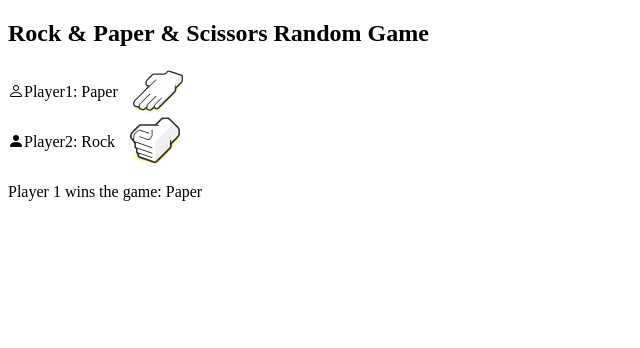
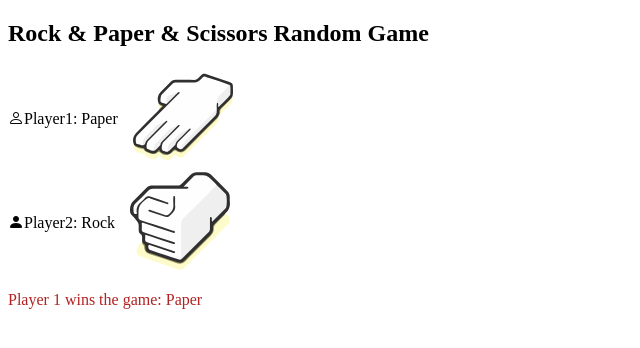
Before and after one commit to EduardoACalvo/Rock_paper_scissors, a Flask app: page / in a window 1280 px wide. Shown: the top 348 px of the page, without its empty margins (0-640 px from the left). Run offline with Flask 3, Linux system fonts and the light colour scheme.

Commit message:
Update index.html

```diff
--- a/templates/index.html
+++ b/templates/index.html
@@ -21,9 +21,8 @@
         {% endif %}
     {% endmacro %}
     {% set valor = "@2023" %}
-    {% set rock = '
-  <svg version="1.1" id="Layer_1" xmlns="http://www.w3.org/2000/svg" xmlns:xlink="http://www.w3.org/1999/xlink" x="0px" y="0px"
-	 viewBox="0 0 200.7 195.9" style="enable-background:new 0 0 200.7 195.9;" xml:space="preserve" width="50px" height="50px">
+    {% set rock = '<svg version="1.1" id="Layer_1" xmlns="http://www.w3.org/2000/svg" xmlns:xlink="http://www.w3.org/1999/xlink" x="0px" y="0px"
+	 viewBox="0 0 200.7 195.9" style="enable-background:new 0 0 200.7 195.9;" xml:space="preserve" width="100px" height="100px">
 <style type="text/css">
 	.st0{fill:#302E2F;}
 	.st1{opacity:0.5;fill:#FCF795;}
@@ -67,7 +66,7 @@
 </g>
 </svg>' %}
   {% set paper = '<svg version="1.1" id="Layer_1" xmlns="http://www.w3.org/2000/svg" xmlns:xlink="http://www.w3.org/1999/xlink" x="0px" y="0px"
-	 viewBox="0 0 243.7 210.5" style="enable-background:new 0 0 243.7 210.5;" xml:space="preserve" width="50px" height="50px">
+	 viewBox="0 0 243.7 210.5" style="enable-background:new 0 0 243.7 210.5;" xml:space="preserve" width="100px" height="100px">
 <style type="text/css">
 	.st0{fill:#302E2F;}
 	.st1{opacity:0.5;fill:#FCF795;}
@@ -126,7 +125,7 @@
 </g>
 </svg>' %}
   {% set scissors = '<svg version="1.1" id="Layer_1" xmlns="http://www.w3.org/2000/svg" xmlns:xlink="http://www.w3.org/1999/xlink" x="0px" y="0px"
-	 viewBox="0 0 239.5 238.8" style="enable-background:new 0 0 239.5 238.8;" xml:space="preserve" width="50px" height="50px">
+	 viewBox="0 0 239.5 238.8" style="enable-background:new 0 0 239.5 238.8;" xml:space="preserve" width="100px" height="100px">
 <style type="text/css">
 	.st0{fill:#302E2F;}
 	.st1{opacity:0.5;fill:#FCF795;}
@@ -177,23 +176,29 @@
 		c8-2.6,16-5.3,24.1-7.9C99.7,108.7,100.9,108.2,103.6,109.8z"/>
 </g>
 </svg>' %}
-    <h2>Rock & Paper & Scissors Random Game</h2>
+    <div class="container">
+      <h2 class="title">Rock & Paper & Scissors Random Game</h2>
+      <div class="players">
         <div class="player1">
           <i class="bi bi-person"></i> Player1: {{pl1}}
-        {{svg_img(pl1)}}
+          <div class="game-img">{{svg_img(pl1)}}</div>
         </div>
         <div class="player2">
           <i class="bi bi-person-fill"></i> Player2: {{pl2}}
-        {{svg_img(pl2)}}
+          <div class="game-img">{{svg_img(pl2)}}</div>
         </div>
+      </div>
+      <div class="result">
         {% if (pl1 == 'Rock' and pl2 == 'Scissors') or (pl1 == 'Paper' and pl2 == 'Rock') or (pl1 == 'Scissors' and pl2 == 'Paper') %}
-          <p>Player 1 wins the game: {{ pl1}}</p>
+            <p style="color:firebrick">Player 1 wins the game: {{ pl1}}</p>
         {% else %}
           {% if pl1 == pl2 %}
             <p>Tie Game: {{ pl1}}</p>
           {% else %}
-          <p>Player 2 wins the game: {{ pl2}}</p>
+            <p style="color:skyblue">Player 2 wins the game: {{ pl2}}</p>
           {% endif %}
         {% endif %}
+      </div>
+    </div>
 </body>
 </html>
```
Lines whose indentation alone changed are shown as unchanged.
